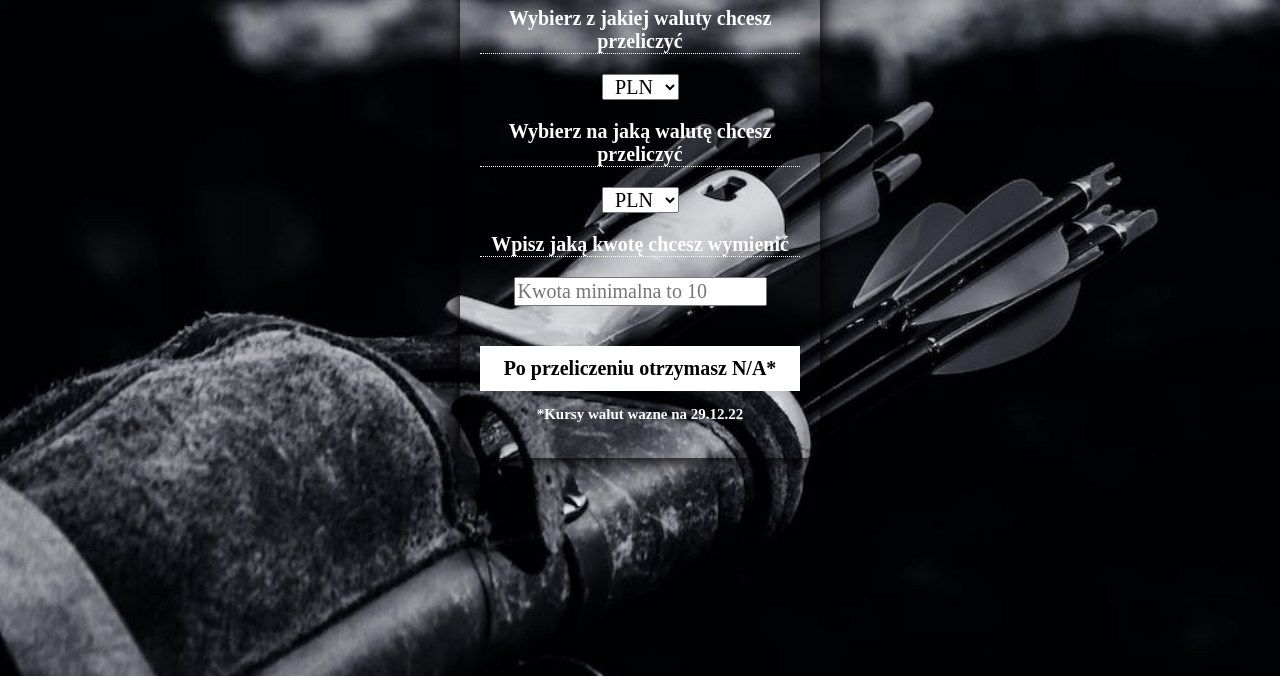
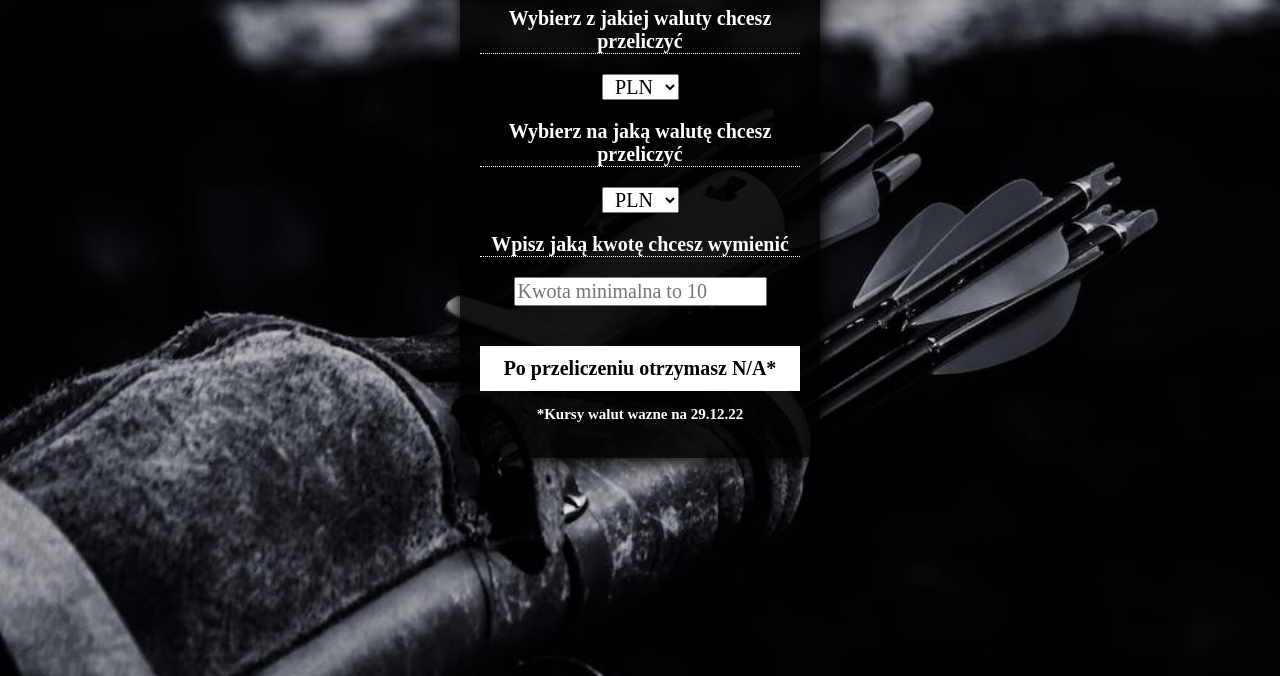
Before and after one commit to Jernejdamian/Kantor, a plain HTML site: page index.html in a window 1280 px wide. Shown: the part 124-800 px from the top of the page. Drawn offline with nearby package versions, Linux system fonts and the light colour scheme.

Commit message:
new style form

```diff
--- a/css/style.css
+++ b/css/style.css
@@ -19,6 +19,7 @@ html{
         background-attachment: fixed;
         }
     .form{
+        background-color: rgba(0, 0, 0, 0.90);
         color: white;
         font-weight: bold;
         font-size: 20px;
```
